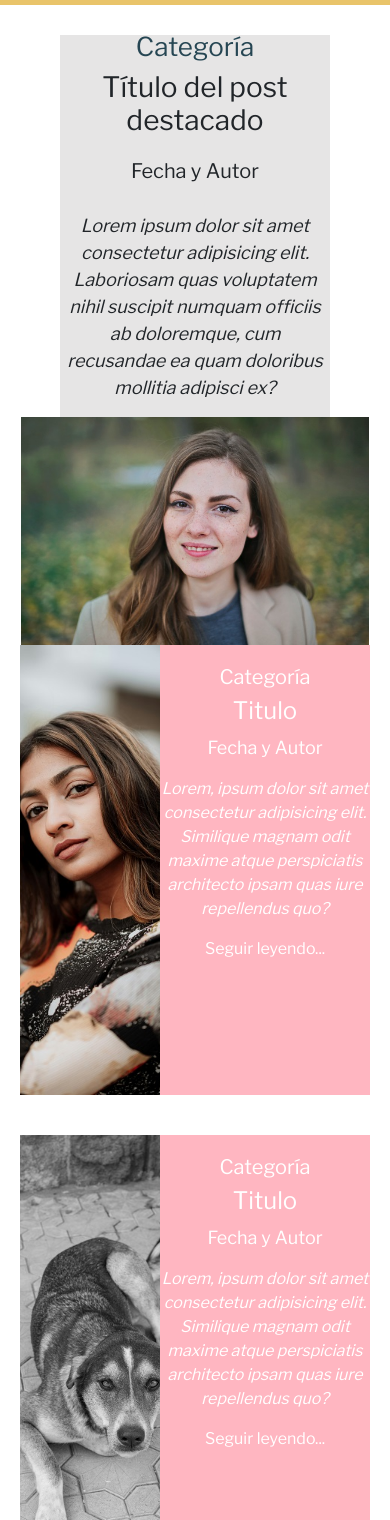
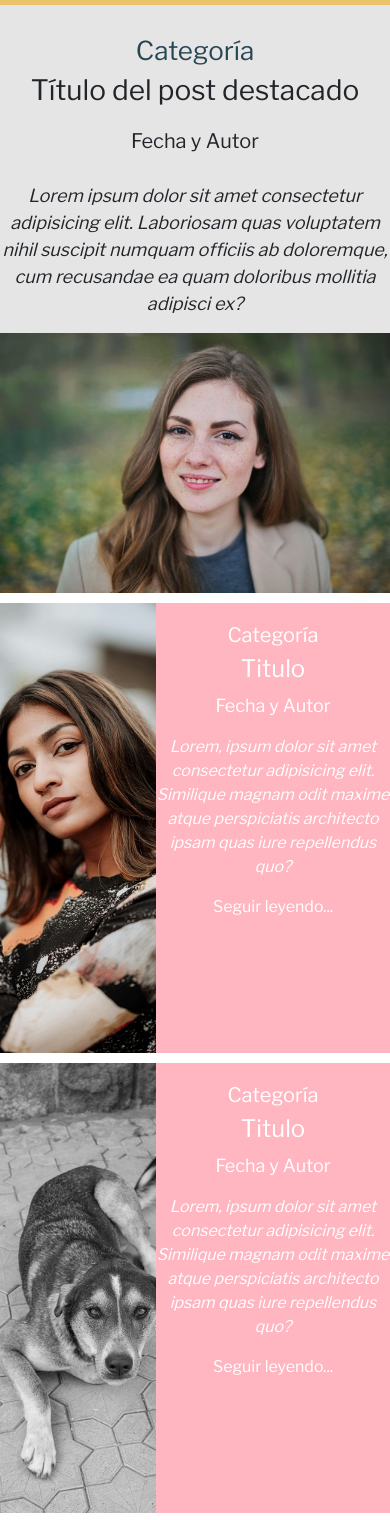
Before and after one commit to smelitsko/PF-Melitsko, a website: page pages/blog.html in a window 390 px wide. Shown: the part 66-1586 px from the top of the page. Drawn offline with nearby package versions, Linux system fonts and the light colour scheme; a web font is replaced by a local one.

Commit message:
algunos ajustes adicionales (media query blog y boton de libros)

```diff
--- a/scss/_base/_funcionalidades.scss
+++ b/scss/_base/_funcionalidades.scss
@@ -1,7 +1,7 @@
 //!VARIABLES
 
 $color-principal: black;
-$color-secundario: #4f000b;
+$color-secundario: #830415;
 $color-terciario: white;
 $color-cuaternario: #e9c46a;
 $color-quinario: #f4a261;
--- a/scss/_base/_mediaquery.scss
+++ b/scss/_base/_mediaquery.scss
@@ -1,4 +1,5 @@
 @media screen and (max-width: 1024px) {
+  /*!----BLOG-----*/
   .blog-hero {
     .blog-hero-text {
       h1 {
@@ -39,6 +40,8 @@
     flex-direction: column;
   }
 
+  /*!----MAIN/INDEX-----*/
+
   .quienes-somos .contenedor-imagenes {
     flex-direction: column;
   }
@@ -52,6 +55,7 @@
   /*!----BLOG-----*/
 
   .blog-hero {
+    margin: 0px;
     flex-direction: column;
     .blog-hero-text {
       h1 {
@@ -70,11 +74,14 @@
     }
     img {
       height: 40%;
+      width: 100%;
     }
   }
 
   .grid-galeria {
+    margin: 10px 0px;
     grid-template-columns: repeat(2, 1fr);
+    gap: 10px;
   }
 
   /*!----AGENDA-----*/
@@ -88,6 +95,8 @@
 }
 
 @media screen and (max-width: 660px) {
+  /*!----INDEX/MAIN-----*/
+
   .bienvenidos {
     flex-direction: column;
     width: 100%;
@@ -143,6 +152,9 @@
     padding: 0px;
     width: 100%;
   }
+
+  /*!----AGENDA-----*/
+
   .agenda-hero {
     div {
       width: 100%;
--- a/scss/_components/_blog.scss
+++ b/scss/_components/_blog.scss
@@ -1,6 +1,6 @@
 /*!---- BLOG HERO-----*/
 .blog-hero {
-  height: 580px;
+  height: auto;
   margin: 30px 60px 30px 60px;
   background-color: rgb(230, 229, 229);
   @extend %flex-center;
--- a/scss/_components/_libros.scss
+++ b/scss/_components/_libros.scss
@@ -61,6 +61,9 @@
         background-color: $color-principal;
         padding: 10px;
         font-size: nth($font-size, 2);
+        &:hover {
+          background-color: $color-secundario;
+        }
       }
     }
   }
```
Also changed, not shown: css/estilos.css.
